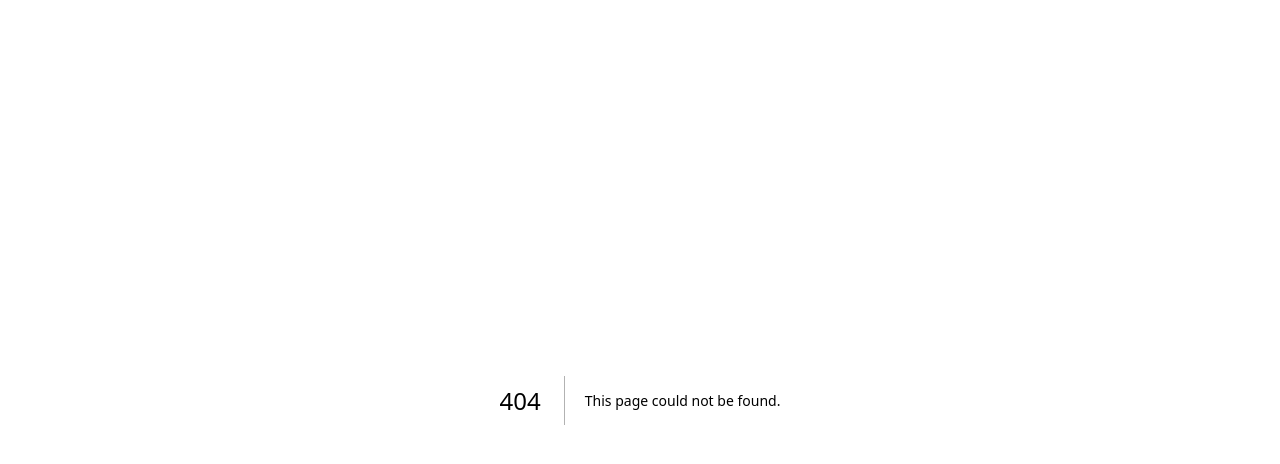
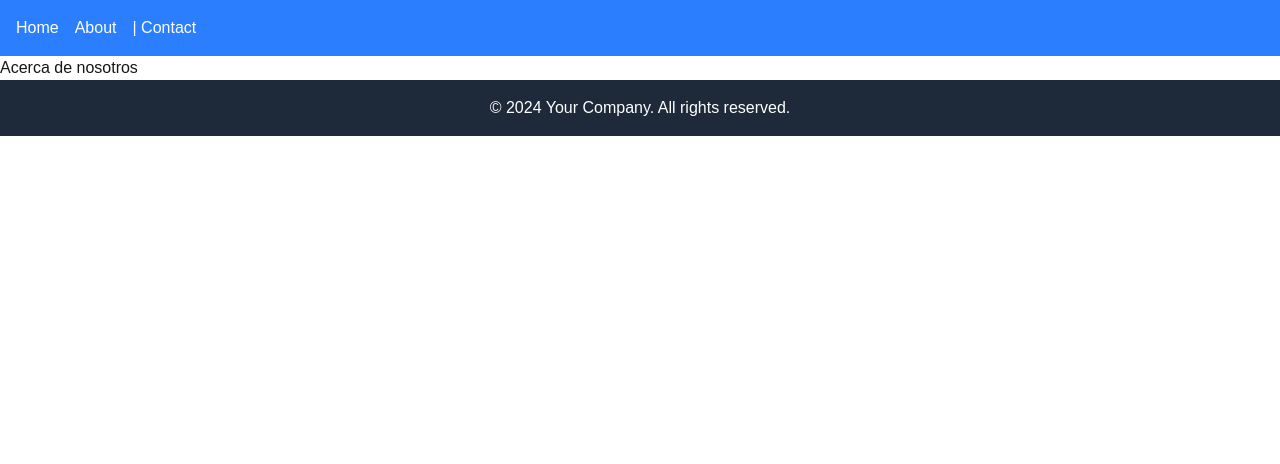
Before and after one commit to 4GeeksAcademy/latam-react-next-modelo, a Next.js app in the folder demo/: page /about in a window 1280 px wide. Before the commit this address had no page. Shown: the top 464 px of the page. Built offline with nearby package versions, Linux system fonts and the light colour scheme.

Commit message:
[class1] react-next: intro to JSX and route with Next

```diff
--- /dev/null
+++ b/demo/app/about/page.tsx
@@ -0,0 +1,14 @@
+import React from 'react';
+
+// 1. Crear la función del componente
+// 2. Exportar el componente
+export default function About() {
+  // 3. Código de JS si es necesario
+
+  // 4. Retornar el JSX (un elemento HTML)
+  return (
+    <div>
+      <h1>Acerca de nosotros</h1>
+    </div>
+  )
+}
--- /dev/null
+++ b/demo/app/contact/page.tsx
@@ -0,0 +1,14 @@
+import React from "react";
+
+// 1.
+// 2.
+export default function Contact() {
+  // 3. Código de JavaScript (si es necesario)
+
+  // 4. Retornar el JSX (un elemento HTML)
+  return (
+    <div>
+      <h1>Contáctanos</h1>
+    </div>
+  )
+}
--- a/demo/app/layout.tsx
+++ b/demo/app/layout.tsx
@@ -1,6 +1,9 @@
 import type { Metadata } from "next";
 import { Geist, Geist_Mono } from "next/font/google";
 import "./globals.css";
+import { Navbar } from "@/components/Navbar";
+import Footer from "@/components/Footer";
+
 
 const geistSans = Geist({
   variable: "--font-geist-sans",
@@ -27,7 +30,11 @@ export default function RootLayout({
       lang="en"
       className={`${geistSans.variable} ${geistMono.variable} h-full antialiased`}
     >
-      <body className="min-h-full flex flex-col">{children}</body>
+      <body className="min-h-full flex flex-col">
+        <Navbar />
+        {children}
+        <Footer />
+      </body>
     </html>
   );
 }
--- a/demo/app/page.tsx
+++ b/demo/app/page.tsx
@@ -1,65 +1,9 @@
-import Image from "next/image";
 
 export default function Home() {
   return (
-    <div className="flex flex-col flex-1 items-center justify-center bg-zinc-50 font-sans dark:bg-black">
-      <main className="flex flex-1 w-full max-w-3xl flex-col items-center justify-between py-32 px-16 bg-white dark:bg-black sm:items-start">
-        <Image
-          className="dark:invert"
-          src="/next.svg"
-          alt="Next.js logo"
-          width={100}
-          height={20}
-          priority
-        />
-        <div className="flex flex-col items-center gap-6 text-center sm:items-start sm:text-left">
-          <h1 className="max-w-xs text-3xl font-semibold leading-10 tracking-tight text-black dark:text-zinc-50">
-            To get started, edit the page.tsx file.
-          </h1>
-          <p className="max-w-md text-lg leading-8 text-zinc-600 dark:text-zinc-400">
-            Looking for a starting point or more instructions? Head over to{" "}
-            <a
-              href="https://vercel.com/templates?framework=next.js&utm_source=create-next-app&utm_medium=appdir-template-tw&utm_campaign=create-next-app"
-              className="font-medium text-zinc-950 dark:text-zinc-50"
-            >
-              Templates
-            </a>{" "}
-            or the{" "}
-            <a
-              href="https://nextjs.org/learn?utm_source=create-next-app&utm_medium=appdir-template-tw&utm_campaign=create-next-app"
-              className="font-medium text-zinc-950 dark:text-zinc-50"
-            >
-              Learning
-            </a>{" "}
-            center.
-          </p>
-        </div>
-        <div className="flex flex-col gap-4 text-base font-medium sm:flex-row">
-          <a
-            className="flex h-12 w-full items-center justify-center gap-2 rounded-full bg-foreground px-5 text-background transition-colors hover:bg-[#383838] dark:hover:bg-[#ccc] md:w-[158px]"
-            href="https://vercel.com/new?utm_source=create-next-app&utm_medium=appdir-template-tw&utm_campaign=create-next-app"
-            target="_blank"
-            rel="noopener noreferrer"
-          >
-            <Image
-              className="dark:invert"
-              src="/vercel.svg"
-              alt="Vercel logomark"
-              width={16}
-              height={16}
-            />
-            Deploy Now
-          </a>
-          <a
-            className="flex h-12 w-full items-center justify-center rounded-full border border-solid border-black/[.08] px-5 transition-colors hover:border-transparent hover:bg-black/[.04] dark:border-white/[.145] dark:hover:bg-[#1a1a1a] md:w-[158px]"
-            href="https://nextjs.org/docs?utm_source=create-next-app&utm_medium=appdir-template-tw&utm_campaign=create-next-app"
-            target="_blank"
-            rel="noopener noreferrer"
-          >
-            Documentation
-          </a>
-        </div>
-      </main>
+    <div>
+      <h1>Demo de React</h1>
+
     </div>
   );
 }
--- /dev/null
+++ b/demo/components/Footer.jsx
@@ -0,0 +1,11 @@
+import React from 'react';
+
+const Footer = () =>{
+  return (
+    <footer className="bg-gray-800 text-white p-4">
+      <p className="text-center">&copy; 2024 Your Company. All rights reserved.</p>
+    </footer>
+  );
+}
+
+export default Footer;
--- /dev/null
+++ b/demo/components/Navbar.jsx
@@ -0,0 +1,33 @@
+import React from 'react';
+import Link from 'next/link';
+
+// 1. Crear la función con el nombre del Componente
+// 1.1 Exportando la función
+export const Navbar = () => {
+  // 2. Código de JavaScript (si es necesario)
+
+  // 3. Retornar el JSX (un solo elemento HTML)
+  return (
+    <div>
+      <nav className="bg-blue-500 text-white p-4">
+        <ul className="flex space-x-4">
+          <li>
+            <Link href="/" className="hover:underline">
+              Home
+            </Link>
+          </li>
+          <li>
+            <Link href="/about" className="hover:underline">
+              About
+            </Link>
+          </li>
+          <li>
+          | <Link href="/contact" className="hover:underline">
+              Contact
+            </Link>
+          </li>
+        </ul>
+      </nav>
+    </div>
+  )
+}
```
